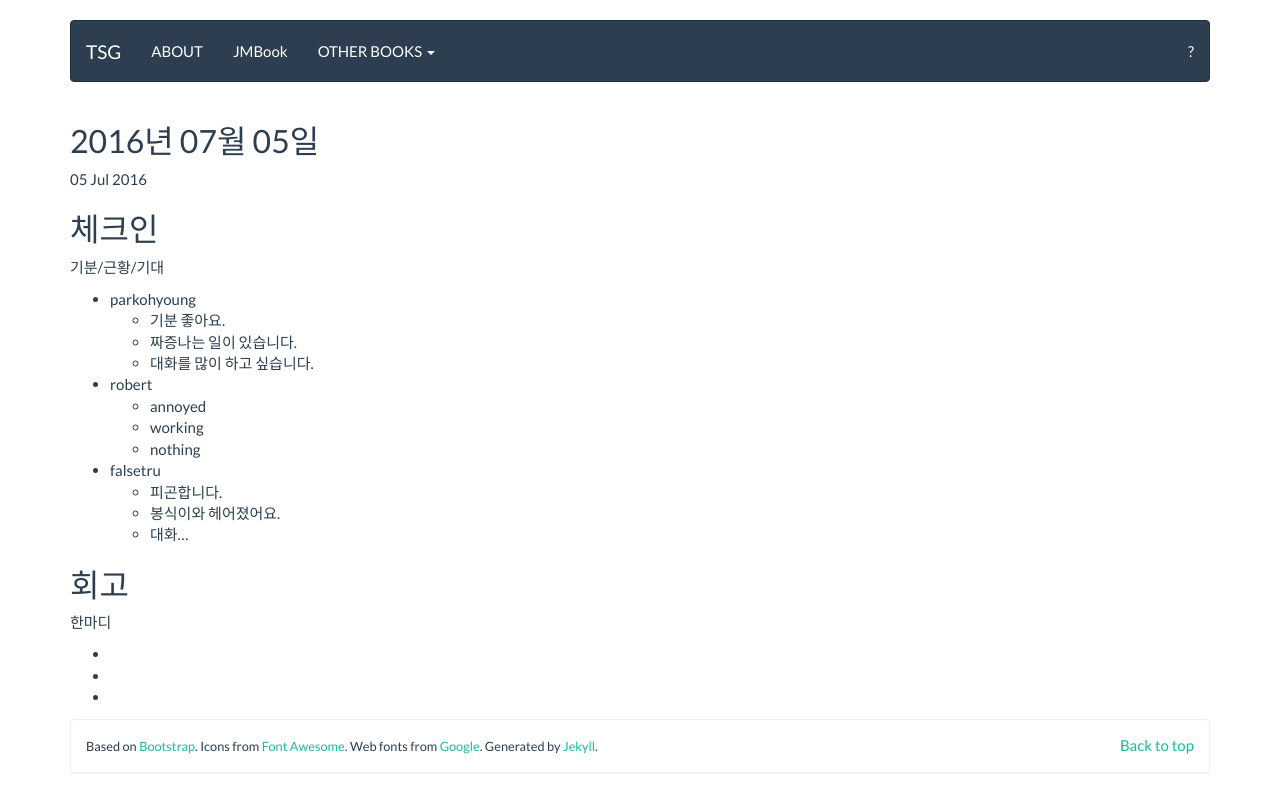
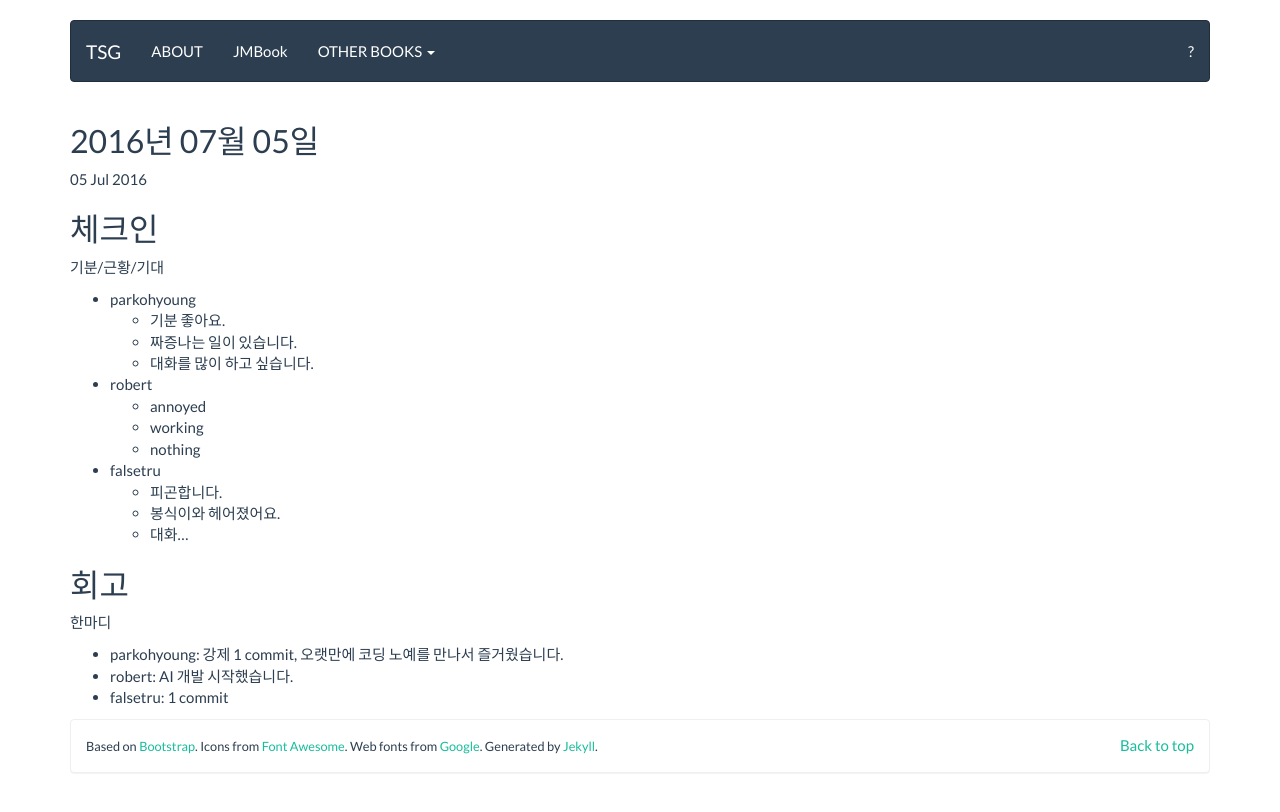
Before and after one commit to tuestudy/tuestudy.github.io, a Jekyll site: the page built from _posts/2016-07-05-meeting.markdown, in a window 1280 px wide. Shown: the top 812 px of the page. Built offline with Jekyll 4.4.1, drawn with Linux system fonts in a browser that asks for light colours.

Commit message:
2016년 7월 5일 회고

```diff
--- a/_posts/2016-07-05-meeting.markdown
+++ b/_posts/2016-07-05-meeting.markdown
@@ -30,6 +30,6 @@
 
 한마디
 
-*
-*
-*
+* parkohyoung: 강제 1 commit, 오랫만에 코딩 노예를 만나서 즐거웠습니다.
+* robert: AI 개발 시작했습니다.
+* falsetru: 1 commit
```
